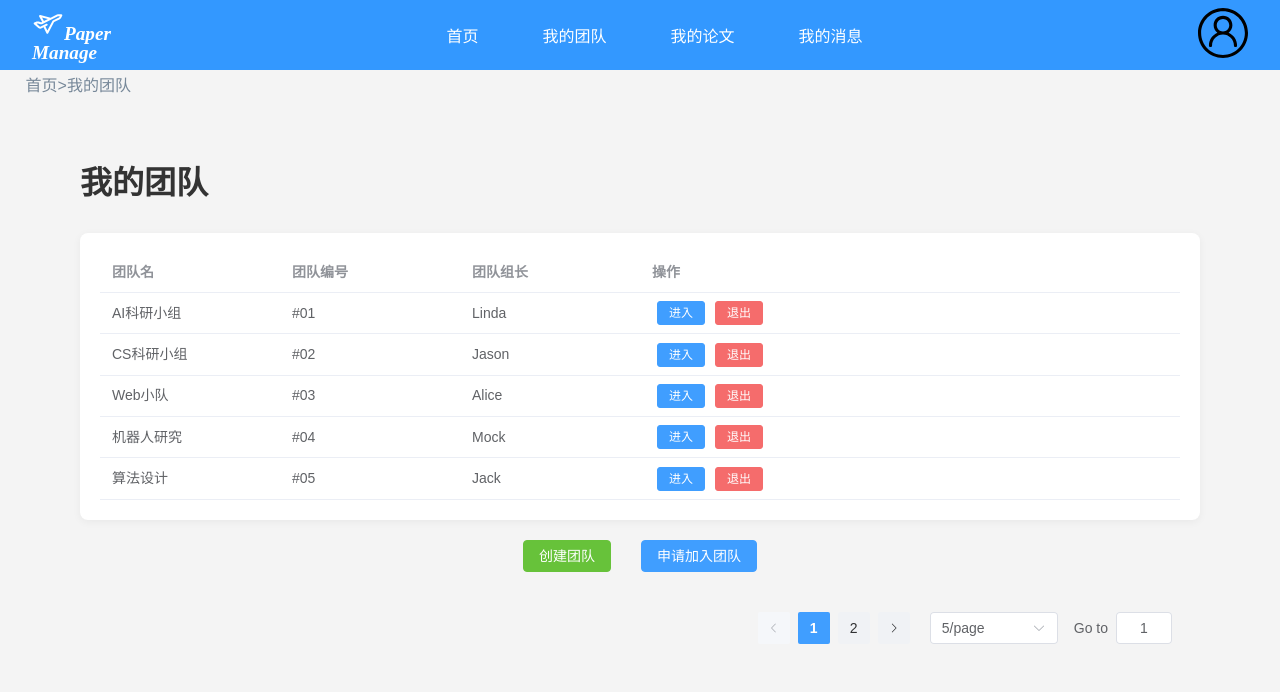
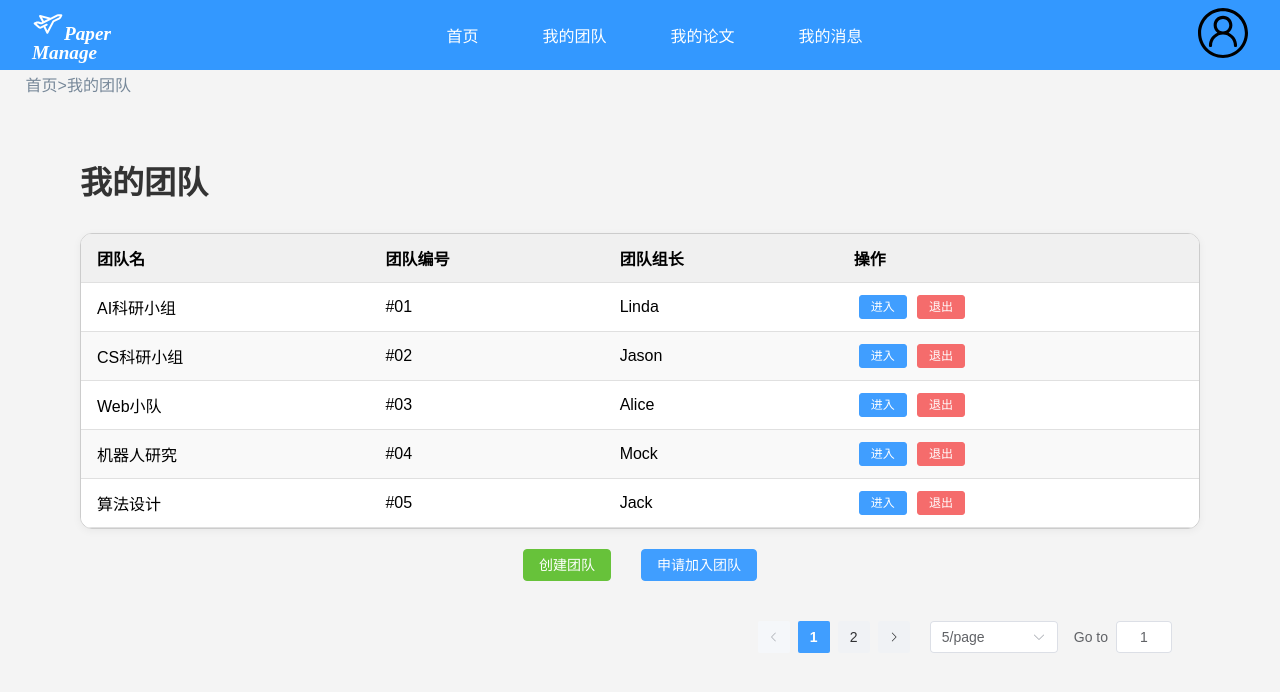
Before and after one commit to NingNZ/Paper-Manage-System, a Vue app in the folder vueProject/: page /myteam in a window 1280 px wide. Shown: the top 692 px of the page. Built offline with nearby package versions, Linux system fonts and the light colour scheme; what particles.vue3 would draw is missing.

Commit message:
优化了所有表格

```diff
--- a/vueProject/pages/MyNotices.vue
+++ b/vueProject/pages/MyNotices.vue
@@ -45,7 +45,7 @@
               </tr>
             </thead>
             <tbody>
-              <tr v-for="(item, index) in pagedItems" :key="index">
+              <tr v-for="(item, index) in pagedItems" :key="index" :class="index % 2 === 0 ? 'even-row' : 'odd-row'">
                 <template v-if="activeSidebar === '待处理的通知'">
                   <td class="message-col">{{ item.message }}</td>
                   <td class="time-col">{{ formatDate(item.time) }}</td>
@@ -151,6 +151,17 @@ const handleSizeChange = (size) => {
 </script>
 
 <style scoped>
+thead {
+  background-color: #f0f0f0;
+}
+
+.even-row {
+  background-color: #ffffff;
+}
+.odd-row {
+  background-color: #f9f9f9;
+}
+
 .container {
   background: #f5f5f5;
   min-height: 100vh;
@@ -205,6 +216,22 @@ const handleSizeChange = (size) => {
   color: #666;
 }
 
+.custom-table thead th {
+  position: sticky;
+  top: 0;
+  background-color: #f0f0f0;
+  z-index: 1;
+}
+
+.table-wrapper {
+  max-height: 500px;
+  overflow-y: auto;
+  background: white;
+  border: 1px solid #ccc;
+  padding: 0;
+  border-radius: 12px;
+}
+
 .table-wrapper {
   background: white;
   border: 1px solid #ddd;
@@ -218,7 +245,7 @@ const handleSizeChange = (size) => {
 
 .custom-table th,
 .custom-table td {
-  border: 1px solid #ddd;
+  border: 0px solid #ddd;
   padding: 10px;
   white-space: nowrap;
   text-align: center;
--- a/vueProject/pages/MyPaper.vue
+++ b/vueProject/pages/MyPaper.vue
@@ -207,6 +207,7 @@ function exportToExcel() {
   color: #555;
 }
 
+
 .table-wrapper {
   max-height: 500px;
   overflow-y: auto;
--- a/vueProject/pages/MyTeam.vue
+++ b/vueProject/pages/MyTeam.vue
@@ -6,7 +6,6 @@ import LeaveConfirmDialog from "../components/MyTeam/LeaveConfirmDialog.vue";
 import { ref, computed } from 'vue';
 import { ElMessage } from 'element-plus';
 
-// 全部团队数据
 const fullTableData = ref([
   { name: 'AI科研小组', number: '#01', leader: 'Linda' },
   { name: 'CS科研小组', number: '#02', leader: 'Jason' },
@@ -81,19 +80,40 @@ function handleCreateTeam(name) {
       <h1 class="title">我的团队</h1>
 
       <div class="table-wrapper">
-        <el-table :data="pagedTableData" style="width: 100%;" max-height="400">
-          <el-table-column prop="name" label="团队名" width="180" />
-          <el-table-column prop="number" label="团队编号" width="180" />
-          <el-table-column prop="leader" label="团队组长" width="180" />
-          <el-table-column label="操作">
-            <template #default="scope">
-              <router-link to="/other">
-                <el-button type="primary" size="small" class="action-btn">进入</el-button>
-              </router-link>
-              <el-button type="danger" size="small" class="action-btn" @click="openLeaveDialog(scope.row)">退出</el-button>
-            </template>
-          </el-table-column>
-        </el-table>
+        <table class="native-table">
+          <thead>
+            <tr>
+              <th>团队名</th>
+              <th>团队编号</th>
+              <th>团队组长</th>
+              <th>操作</th>
+            </tr>
+          </thead>
+          <tbody>
+            <tr
+              v-for="(item, index) in pagedTableData"
+              :key="item.number"
+              :class="index % 2 === 0 ? 'even-row' : 'odd-row'"
+            >
+              <td>{{ item.name }}</td>
+              <td>{{ item.number }}</td>
+              <td>{{ item.leader }}</td>
+              <td>
+                <router-link to="/other">
+                  <el-button type="primary" size="small" class="action-btn">进入</el-button>
+                </router-link>
+                <el-button
+                  type="danger"
+                  size="small"
+                  class="action-btn"
+                  @click="openLeaveDialog(item)"
+                >
+                  退出
+                </el-button>
+              </td>
+            </tr>
+          </tbody>
+        </table>
       </div>
 
       <div class="actions">
@@ -127,7 +147,10 @@ function handleCreateTeam(name) {
 </template>
 
 <style scoped>
-/* 同你原来的样式，未改动 */
+
+thead {
+  background-color: #f0f0f0;
+}
 .container {
   min-height: 100vh;
   background-color: #f4f4f4;
@@ -151,6 +174,42 @@ function handleCreateTeam(name) {
   padding: 20px;
   box-shadow: 0 2px 8px rgba(0, 0, 0, 0.05);
 }
+
+/* 表格样式 */
+.native-table {
+  width: 100%;
+  border-collapse: collapse;
+  text-align: left;
+}
+.native-table th,
+.native-table td {
+  padding: 12px 16px;
+  border-bottom: 1px solid #e0e0e0;
+}
+.even-row {
+  background-color: #ffffff;
+}
+.odd-row {
+  background-color: #f9f9f9;
+}
+
+.native-table thead th {
+  position: sticky;
+  top: 0;
+  background-color: #f0f0f0;
+  z-index: 1;
+}
+
+.table-wrapper {
+  max-height: 500px;
+  overflow-y: auto;
+  background: white;
+  border: 1px solid #ccc;
+  padding: 0;
+  border-radius: 12px;
+}
+
+/* 按钮样式 */
 .action-btn {
   transition: all 0.3s ease;
   margin: 0 5px;
@@ -159,6 +218,7 @@ function handleCreateTeam(name) {
   filter: brightness(1.1);
   box-shadow: 0 2px 8px rgba(0, 0, 0, 0.15);
 }
+
 .actions {
   margin: 20px 0;
   display: flex;
```
